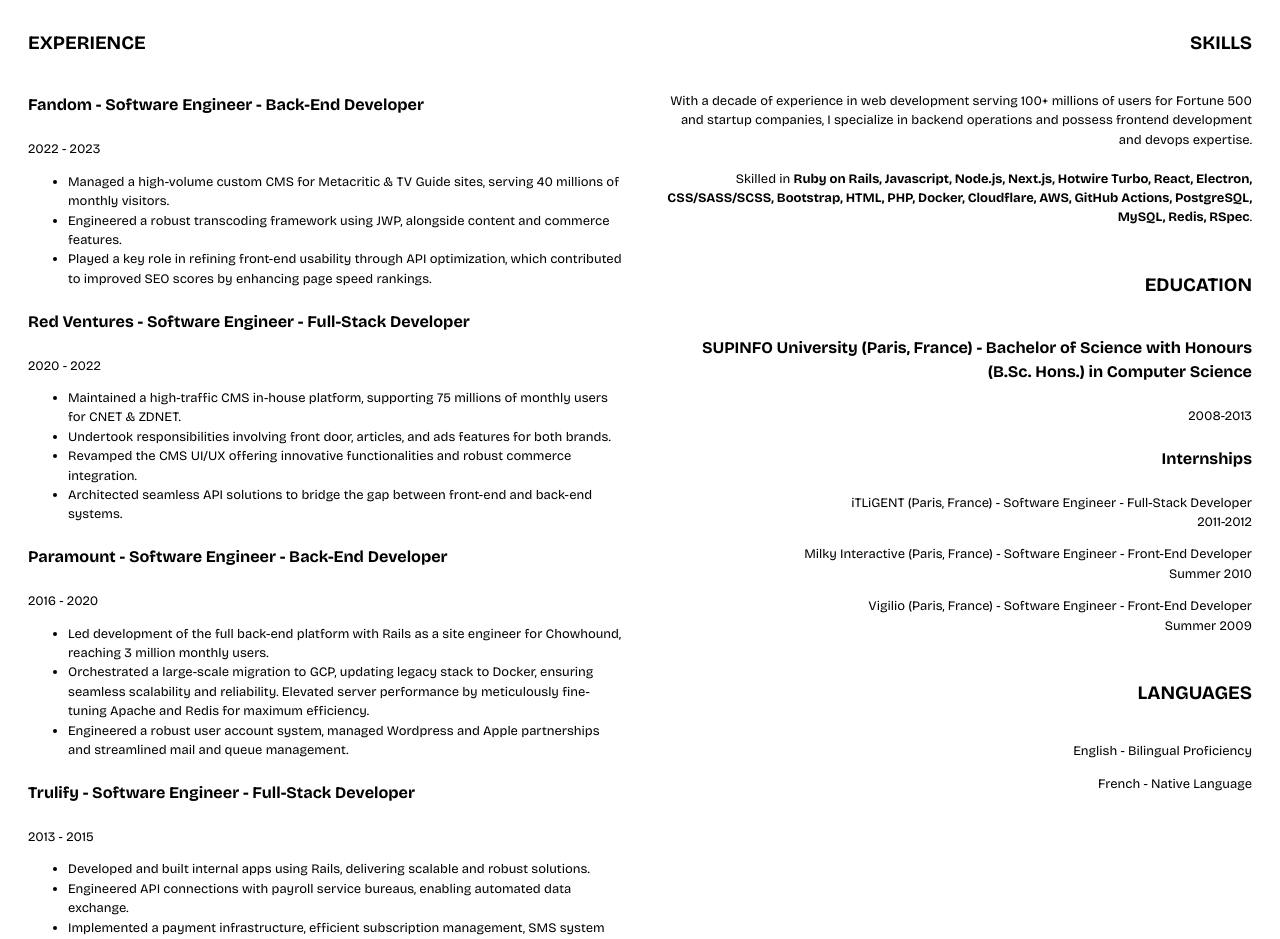
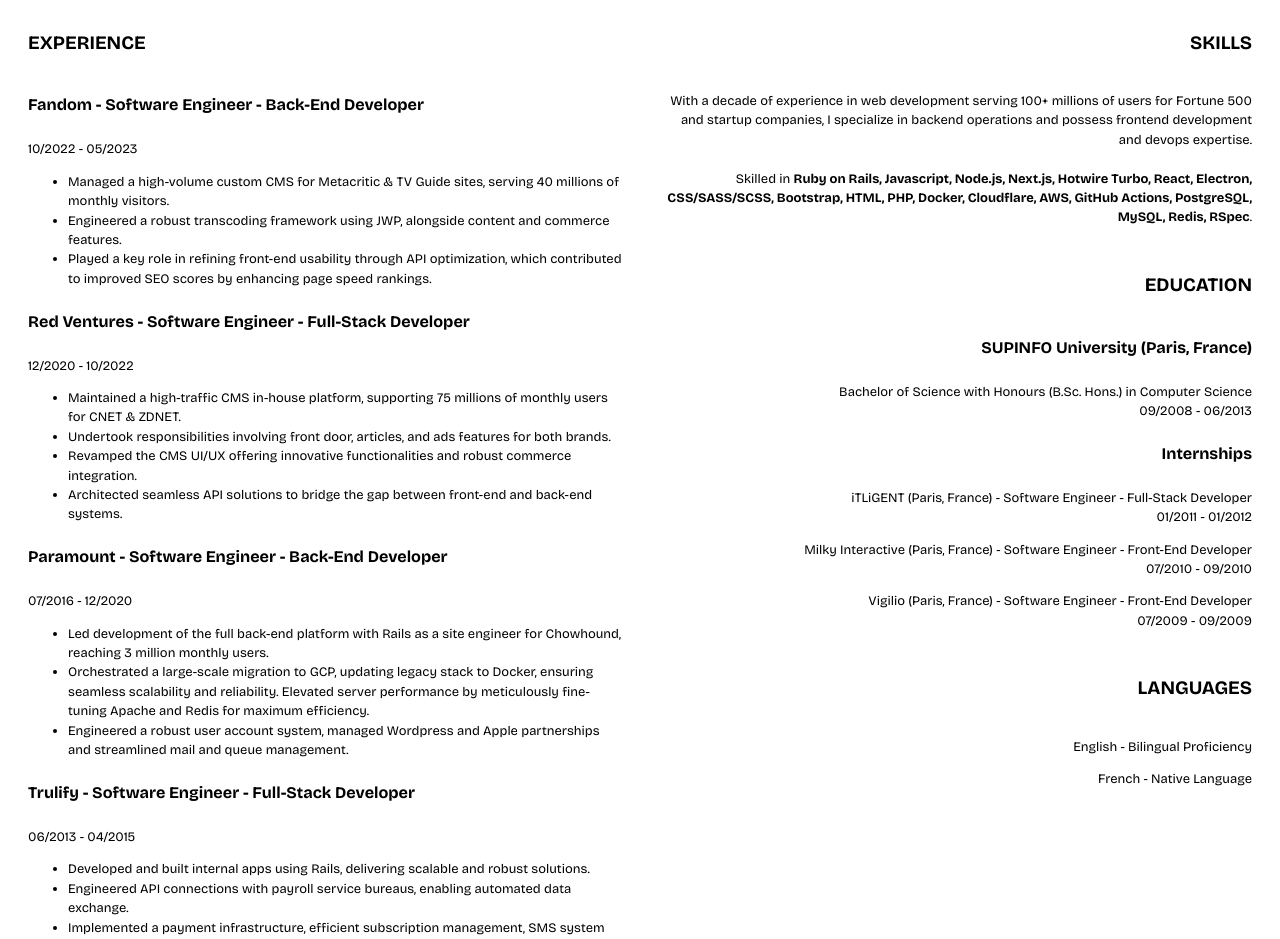
Before and after one commit to mkpascal/mkpascal.net, a Next.js app: page /resume in a window 1280 px wide. Shown: the part 380-1319 px from the top of the page. Built offline with nearby package versions, Linux system fonts and the light colour scheme.

Commit message:
Update resume.js

```diff
--- a/pages/resume.js
+++ b/pages/resume.js
@@ -30,7 +30,7 @@
                             <h3>EXPERIENCE</h3>
                             <div>
                                 <h4>Fandom - Software Engineer - Back-End Developer</h4>
-                                <p>2022 - 2023</p>
+                                <p>10/2022 - 05/2023</p>
                                 <ul>
                                     <li>Managed a high-volume custom CMS for Metacritic & TV Guide sites, serving 40 millions of monthly visitors.</li>
                                     <li>Engineered a robust transcoding framework using JWP, alongside content and commerce features.</li>
@@ -39,7 +39,7 @@
                             </div>
                             <div>
                                 <h4>Red Ventures - Software Engineer - Full-Stack Developer</h4>
-                                <p>2020 - 2022</p>
+                                <p>12/2020 - 10/2022</p>
                                 <ul>
                                     <li>Maintained a high-traffic CMS in-house platform, supporting 75 millions of monthly users for CNET & ZDNET.</li>
                                     <li>Undertook responsibilities involving front door, articles, and ads features for both brands.</li>
@@ -49,7 +49,7 @@
                             </div>
                             <div>
                                 <h4>Paramount - Software Engineer - Back-End Developer</h4>
-                                <p>2016 - 2020</p>
+                                <p>07/2016 - 12/2020</p>
                                 <ul>
                                     <li>Led development of the full back-end platform with Rails as a site engineer for Chowhound, reaching 3 million monthly users.</li>
                                     <li>Orchestrated a large-scale migration to GCP, updating legacy stack to Docker, ensuring seamless scalability and reliability. Elevated server performance by meticulously fine-tuning Apache and Redis for maximum efficiency.</li>
@@ -58,7 +58,7 @@
                             </div>
                             <div>
                                 <h4>Trulify - Software Engineer - Full-Stack Developer</h4>
-                                <p>2013 - 2015</p>
+                                <p>06/2013 - 04/2015</p>
                                 <ul>
                                     <li>Developed and built internal apps using Rails, delivering scalable and robust solutions.</li>
                                     <li>Engineered API connections with payroll service bureaus, enabling automated data exchange.</li>
@@ -78,22 +78,22 @@
                             <div>
                                 <h3>EDUCATION</h3>
                                 <div>
-                                    <h4>SUPINFO University (Paris, France) - Bachelor of Science with Honours (B.Sc. Hons.) in Computer Science</h4>
-                                    <p>2008-2013</p>
+                                    <h4>SUPINFO University (Paris, France)</h4>
+                                    <p>Bachelor of Science with Honours (B.Sc. Hons.) in Computer Science<br/>09/2008 - 06/2013</p>
                                 </div>
                                 <div>
                                     <h4>Internships</h4>
                                     <div>
                                         <p>iTLiGENT (Paris, France) - Software Engineer - Full-Stack Developer
-                                        <br/>2011-2012</p>
+                                        <br/>01/2011 - 01/2012</p>
                                     </div>
                                     <div>
                                         <p>Milky Interactive (Paris, France) - Software Engineer - Front-End Developer
-                                        <br/>Summer 2010</p>
+                                        <br/>07/2010 - 09/2010</p>
                                     </div>
                                     <div>
                                         <p>Vigilio (Paris, France) - Software Engineer - Front-End Developer
-                                        <br/>Summer 2009</p>
+                                        <br/>07/2009 - 09/2009</p>
                                     </div>
                                 </div>
                             </div>
```
